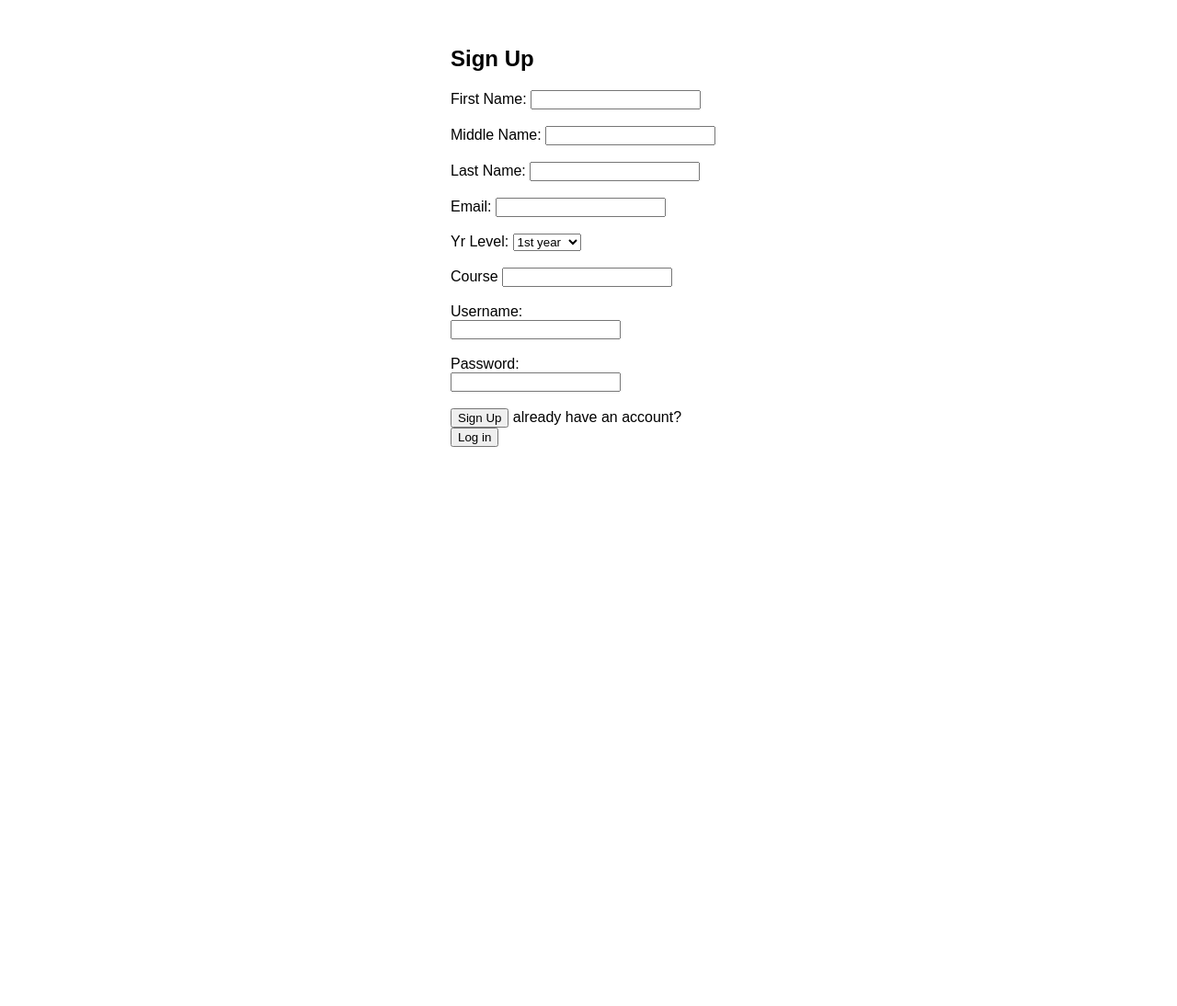
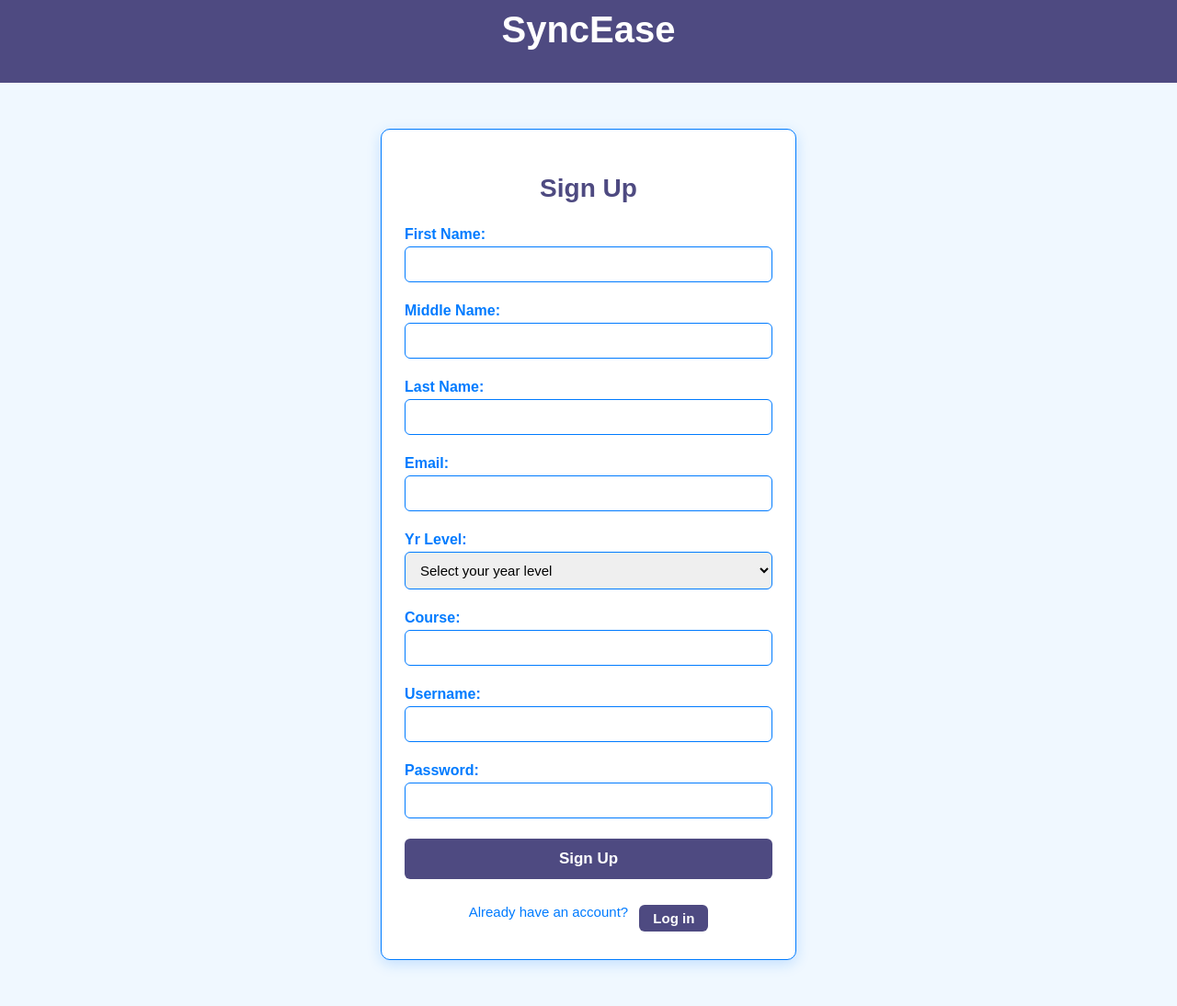
Before and after one commit to KaEde-ki/SAD-updated, a PHP site: page /signin.php in a window 1280 px wide. Shown: the whole page at 92% size. Before the commit the page ends 486 px from the top, so only its background shows below. Run offline with PHP 8.4, Linux system fonts and the light colour scheme.

Commit message:
signin.php

```diff
--- a/signin.php
+++ b/signin.php
@@ -19,13 +19,13 @@ if ($_SERVER['REQUEST_METHOD'] === 'POST') {
     $yr = $_POST['yr'];
     $course = $_POST['course'];
 
-    // Check if username and Email already exists
-    $stmt = $pdo->prepare('SELECT UserID FROM users WHERE Username = ? AND Email = ?');
+    // Check if username or Email already exists
+    $stmt = $pdo->prepare('SELECT UserID FROM users WHERE Username = ? OR Email = ?');
     $stmt->execute([$username, $email]);
-        if ($stmt->fetch()) {
-            $message = 'Username already taken.';
-        } else {
-    // Insert new user
+    if ($stmt->fetch()) {
+        $message = 'Username or Email already taken.';
+    } else {
+        // Insert new user
         $stmt = $pdo->prepare('INSERT INTO users (Username, password, Fname, Mname, Lname, Email, Yr_lvl, Course) VALUES (?, ?, ?, ?, ?, ?, ?, ?)');
         $stmt->execute([$username, $password, $Fname, $Mname, $Lname, $email, $yr, $course]);
         $userID = $pdo->lastInsertId();
@@ -42,53 +42,175 @@ if ($_SERVER['REQUEST_METHOD'] === 'POST') {
 <head>
     <title>Sign Up</title>
     <style>
-        body { font-family: Arial, sans-serif; }
-        .container { width: 300px; margin: 50px auto; }
-        .message { color: red; text-align: center; }
+        body {
+            font-family: Arial, sans-serif;
+            margin: 0;
+            background-color: #f0f8ff; /* Light blue background */
+        }
+        .header {
+            background-color: #4e4a81;
+            height: 80px;
+            padding-top: 10px;
+            text-align: center;
+            margin: 0;
+        }
+        .header p {
+            margin: 0;
+            color: white;
+            font-weight: bolder;
+            font-size: 40px;
+            user-select: none;
+        }
+        .container {
+            width: 400px;
+            margin: 50px auto;
+            padding: 25px 25px 30px;
+            border: 1px solid #007bff;
+            border-radius: 10px;
+            background-color: #ffffff;
+            box-shadow: 0 4px 15px rgba(0, 123, 255, 0.2);
+        }
+        h2 {
+            text-align: center;
+            color: #4e4a81;
+            margin-bottom: 25px;
+            font-weight: 700;
+            font-size: 28px;
+            user-select: none;
+        }
+        .message {
+            color: #d93025; /* red message */
+            text-align: center;
+            font-weight: 600;
+            margin-bottom: 15px;
+        }
+        label {
+            display: block;
+            margin-top: 10px;
+            color: #007bff;
+            font-weight: 600;
+            user-select: none;
+        }
+        input[type="text"],
+        input[type="email"],
+        input[type="password"],
+        select {
+            width: 100%;
+            padding: 10px 12px;
+            margin-top: 4px;
+            margin-bottom: 12px;
+            border: 1.5px solid #007bff;
+            border-radius: 6px;
+            font-size: 15px;
+            transition: border-color 0.3s ease;
+            box-sizing: border-box;
+        }
+        input[type="text"]:focus,
+        input[type="email"]:focus,
+        input[type="password"]:focus,
+        select:focus {
+            border-color: #0056b3;
+            outline: none;
+            box-shadow: 0 0 8px rgba(0, 86, 179, 0.3);
+        }
+        button[type="submit"] {
+            width: 100%;
+            padding: 12px;
+            background-color: #4e4a81;
+            color: white;
+            font-size: 17px;
+            font-weight: 700;
+            border: none;
+            border-radius: 6px;
+            cursor: pointer;
+            transition: background-color 0.25s ease, transform 0.2s ease;
+            user-select: none;
+            margin-top: 10px;
+        }
+        button[type="submit"]:hover {
+            background-color: blue;
+            transform: translateY(-2px);
+        }
+        .login-prompt {
+            text-align: center;
+            margin-top: 18px;
+            font-size: 15px;
+            color: #007bff;
+            user-select: none;
+        }
+        .login-prompt form {
+            display: inline;
+        }
+        .login-prompt button {
+            width: auto;
+            padding: 6px 15px;
+            font-size: 15px;
+            font-weight: 700;
+            margin-left: 8px;
+            vertical-align: middle;
+            border-radius: 6px;
+            border: none;
+            background-color: #4e4a81;
+            color: white;
+            cursor: pointer;
+            transition: background-color 0.25s ease, transform 0.2s ease;
+        }
+        .login-prompt button:hover {
+            background-color: blue;
+            transform: translateY(-2px);
+        }
     </style>
 </head>
 <body>
+    <div class="header"><p>SyncEase</p></div>
+
     <div class="container">
         <h2>Sign Up</h2>
         <?php if ($message): ?>
-            <p class="message"><?php echo $message; ?></p>
+            <p class="message"><?php echo htmlspecialchars($message); ?></p>
         <?php endif; ?>
 
-        <form method="post">
-            <label >First Name:</label>
-            <input type="text" id="Fname" name="Fname" ><br><br>
+        <form method="post" novalidate>
+            <label for="Fname">First Name:</label>
+            <input type="text" id="Fname" name="Fname" required>
 
-            <label >Middle Name: </label>
-            <input type="text" id="Mname" name="Mname"><br><br>
+            <label for="Mname">Middle Name:</label>
+            <input type="text" id="Mname" name="Mname">
 
-            <label>Last Name:</label>
-            <input type="text" id="Lname" name="Lname" ><br><br>
+            <label for="Lname">Last Name:</label>
+            <input type="text" id="Lname" name="Lname" required>
 
-            <label>Email:</label>
-            <input type="email" id="email" name="email" ><br><br>
+            <label for="email">Email:</label>
+            <input type="email" id="email" name="email" required>
 
-            <label>Yr Level: </label>
-            <select name="yr" id="yr" name="yr">
+            <label for="yr">Yr Level:</label>
+            <select name="yr" id="yr" required>
+                <option value="" disabled selected>Select your year level</option>
                 <option value="1">1st year</option>
                 <option value="2">2nd year</option>
                 <option value="3">3rd year</option>
                 <option value="4">4th year</option>
                 <option value="5">5th year</option>
-            </select><br><br>
+            </select>
 
-            <label>Course</label>
-            <input type="text" id="course" name="course"><br><br>
+            <label for="course">Course:</label>
+            <input type="text" id="course" name="course" required>
 
-            <label>Username:</label><br>
-            <input type="text" name="username" ><br><br>
+            <label for="username">Username:</label>
+            <input type="text" id="username" name="username" required>
 
-            <label>Password:</label><br>
-            <input type="password" name="password" ><br><br>
+            <label for="password">Password:</label>
+            <input type="password" id="password" name="password" required>
 
-            <button type="submit" name="action" value="Sign Up"> Sign Up</button>
-            already have an account?
-            <button type="submit" name="action" value="Login">Log in</button>
+            <button type="submit" name="action" value="Sign Up">Sign Up</button>
         </form>
+
+        <div class="login-prompt">
+            Already have an account?
+            <form method="post" style="display:inline;">
+                <button type="submit" name="action" value="Login">Log in</button>
+            </form>
+        </div>
     </div>
 </body>
 </html>
```
